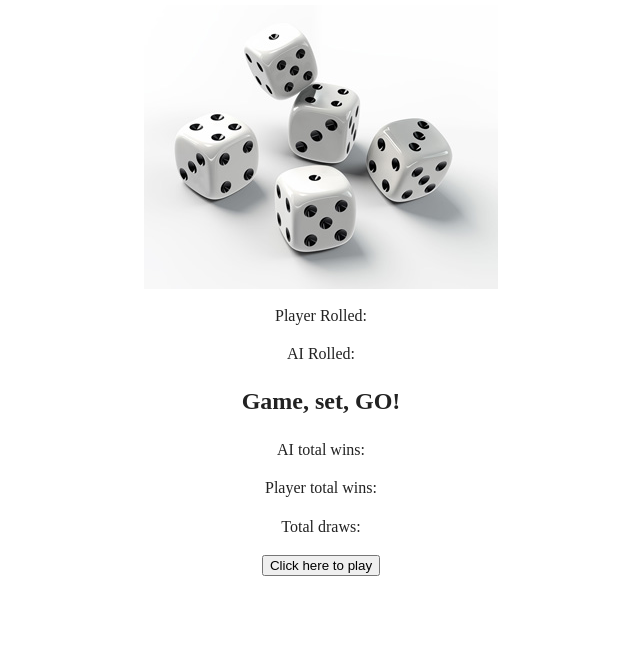
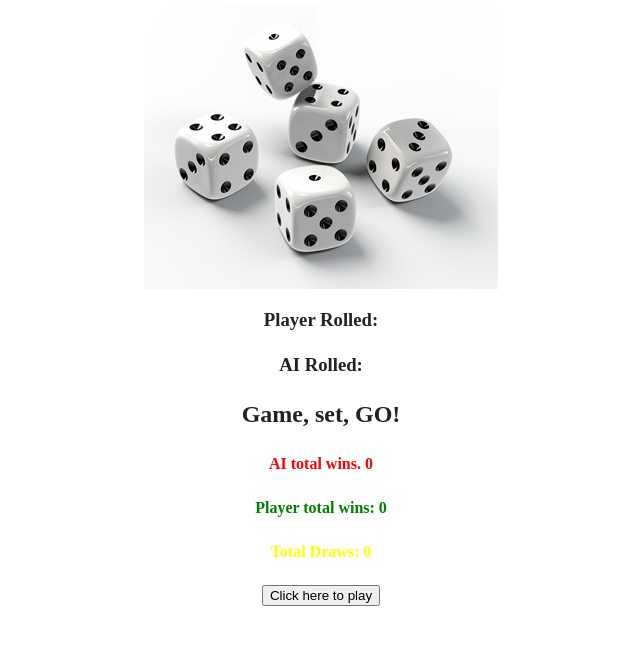
Before and after one commit to R3becka/A1, a website built with webpack: page A1/index.html in a window 1280 px wide. Shown: the part 83-728 px from the top of the page, without its empty margins (319-959 px from the left). Built offline with nearby package versions, Linux system fonts and the light colour scheme.

Commit message:
Completed A1 Project

```diff
--- a/A1/index.html
+++ b/A1/index.html
@@ -26,14 +26,14 @@
 
   <!-- Add your site or application content here -->
 <center>
-  <h1 style = " text-align: center; color: lightseagreen">Let's play a game of dice!</h1>
+  <h1 style = "color: lightseagreen">Let's play a game of dice!</h1>
   <img src="Dices.jpg">
-  <p id="playerRollText"> Player Rolled: </p>
-  <p id="aiRollText"> AI Rolled: </p>
+  <h3 id="playerRollText"> Player Rolled: </h3>
+  <h3 id="aiRollText"> AI Rolled: </h3>
   <h2 id="evaluationText"> Game, set, GO! </h2>
-  <p id="aiScoreText">AI total wins: </p>
-  <p id="playerScoreText">  Player total wins:</p>
-  <p id="drawResultText">  Total draws:</p>
+  <h4 id="aiScoreText" style = "color: red">AI total wins: </h4>
+  <h4 id="playerScoreText" style = "color: green">Player total wins:</h4>
+  <h4 id="drawResultText" style = "color: yellow">Total draws:</h4>
 
 
   <button id="button0"> Click here to play </button>
--- a/A1/js/app.js
+++ b/A1/js/app.js
@@ -16,7 +16,8 @@ let playerScore = 0;
 let aiScore = 0;
 let drawResult =0;
 
-
+loadGame();
+updateScores();
 //Process
 button0.addEventListener("click", function() {
   getRandomNumberPlayer();
@@ -25,6 +26,7 @@ button0.addEventListener("click", function() {
   showAiRollResult();
   evaluateRoll();
   updateScores();
+  saveAsCookie();
 })
 
 //CONTROLLER
@@ -65,4 +67,32 @@ function updateScores() {
   drawResultText.innerHTML = "Total Draws: " + drawResult;
 }
 
-document.cookie = "todaysDay=Thursday: expires=Thu, 29 Sep 2024 00:00;00 GMT";
+//COOKIE
+
+function saveAsCookie(){
+  document.cookie = "playerScore=" + playerScore + "; expires = Thu, 18 Dec 2024 12:00:00 UTC";
+  document.cookie = "aiScore=" + aiScore + "; expires = Thu, 18 Dec 2024 12:00:00 UTC";
+  document.cookie = "drawResult=" + drawResult + "; expires = Thu, 18 Dec 2024 12:00:00 UTC";
+  }
+
+function loadGame (){
+  playerScore = getCookie ("playerScore");
+  aiScore = getCookie ("aiScore");
+  drawResult = getCookie ("drawResult");
+
+}
+function getCookie(cname){
+  let name = cname + "=";
+  let decodedCookie = decodeURIComponent(document.cookie);
+  let ca = decodedCookie.split(';');
+  for(let i = 0; i<ca.length; i++) {
+    let c = ca[i];
+    while (c.charAt(0) === ' ') {
+      c = c.substring(1);
+    }
+    if (c.indexOf(name) === 0) {
+      return c.substring(name.length, c.length);
+    }
+  }
+  return 0;
+}
```
